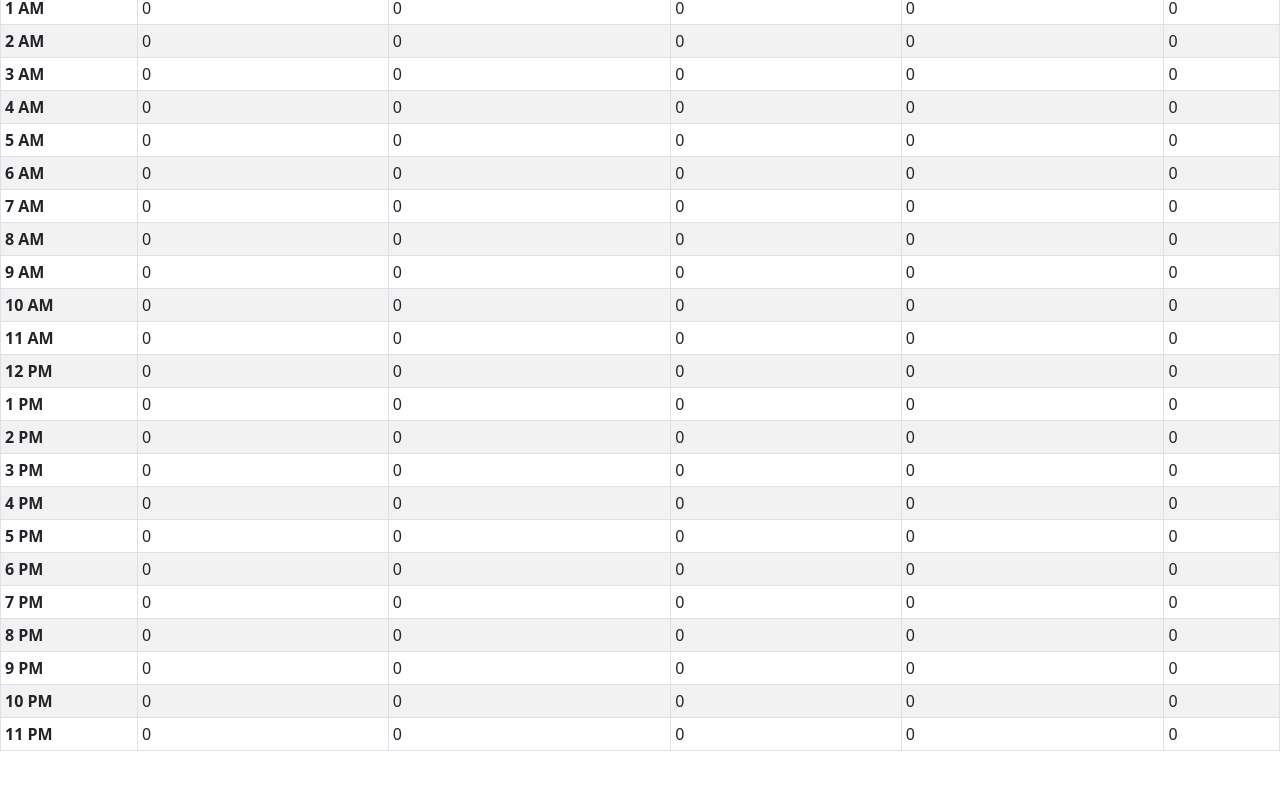
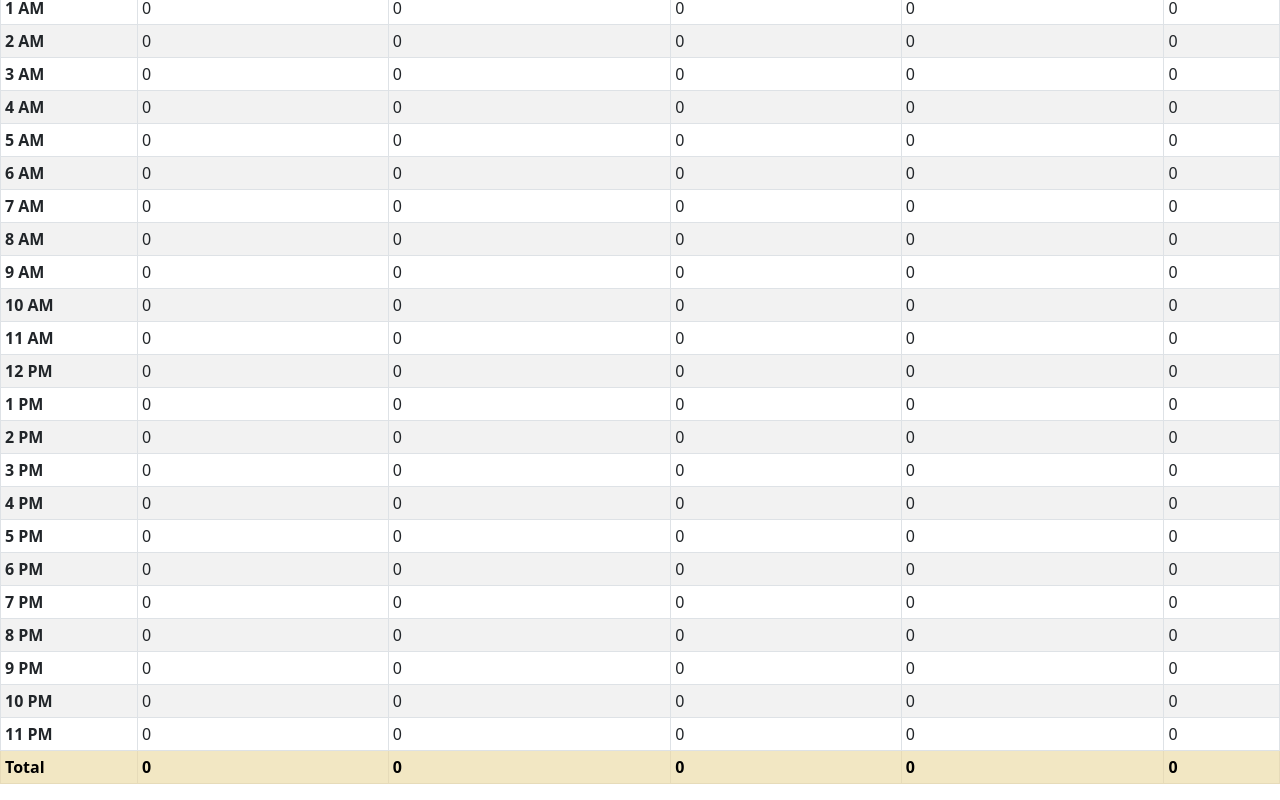
Before and after one commit to alanyousefzadeh/automotion-reports-web-platform, a React (Create React App) app in the folder client/: page /reportSelect/1/partial in a window 1280 px wide. Shown: the part 238-1038 px from the top of the page. Before the commit the page ends 1005 px from the top, so only its background shows below. Built offline with nearby package versions, Linux system fonts and the light colour scheme.

Commit message:
adding totals

```diff
--- a/client/src/components/TransactionTable/TransactionTable.js
+++ b/client/src/components/TransactionTable/TransactionTable.js
@@ -9,13 +9,22 @@ function TransactionTable(props) {
     } = props;
 
     let listElements = []
+
     let times = ['12 AM', '1 AM', '2 AM', '3 AM', '4 AM', '5 AM', '6 AM', '7 AM', '8 AM', '9 AM','10 AM', '11 AM', '12 PM',
     '1 PM', '2 PM', '3 PM', '4 PM', '5 PM', '6 PM', '7 PM', '8 PM', '9 PM','10 PM', '11 PM'
     ]
+
     for(let i = 0; i<24;  i++ ) {
         listElements.push([transientInTable[i], transientOutTable[i], monthlyInTable[i], monthlyOutTable[i]])
     }
+
     console.log(listElements)
+
+    const monthlyInTotal = monthlyInTable.reduce((prevVal, currVal) => prevVal + currVal, 0)
+    const monthlyOutTotal = monthlyOutTable.reduce((prevVal, currVal) => prevVal + currVal, 0)
+    const transientInTotal = transientInTable.reduce((prevVal, currVal) => prevVal + currVal, 0)
+    const transientOutTotal = transientOutTable.reduce((prevVal, currVal) => prevVal + currVal, 0)
+
     return(
 
             <Table striped bordered size='sm'>
@@ -44,6 +53,14 @@ function TransactionTable(props) {
                     )
                 })
             }
+                <tr className='table-warning'>
+                    <th>Total</th>
+                    <th>{transientInTotal}</th>
+                    <th>{transientOutTotal}</th>
+                    <th>{monthlyInTotal}</th>
+                    <th>{monthlyOutTotal}</th>
+                    <th>{transientInTotal+transientOutTotal+monthlyInTotal+monthlyOutTotal}</th>
+                </tr>
             </tbody>
             </Table>
     )
```
